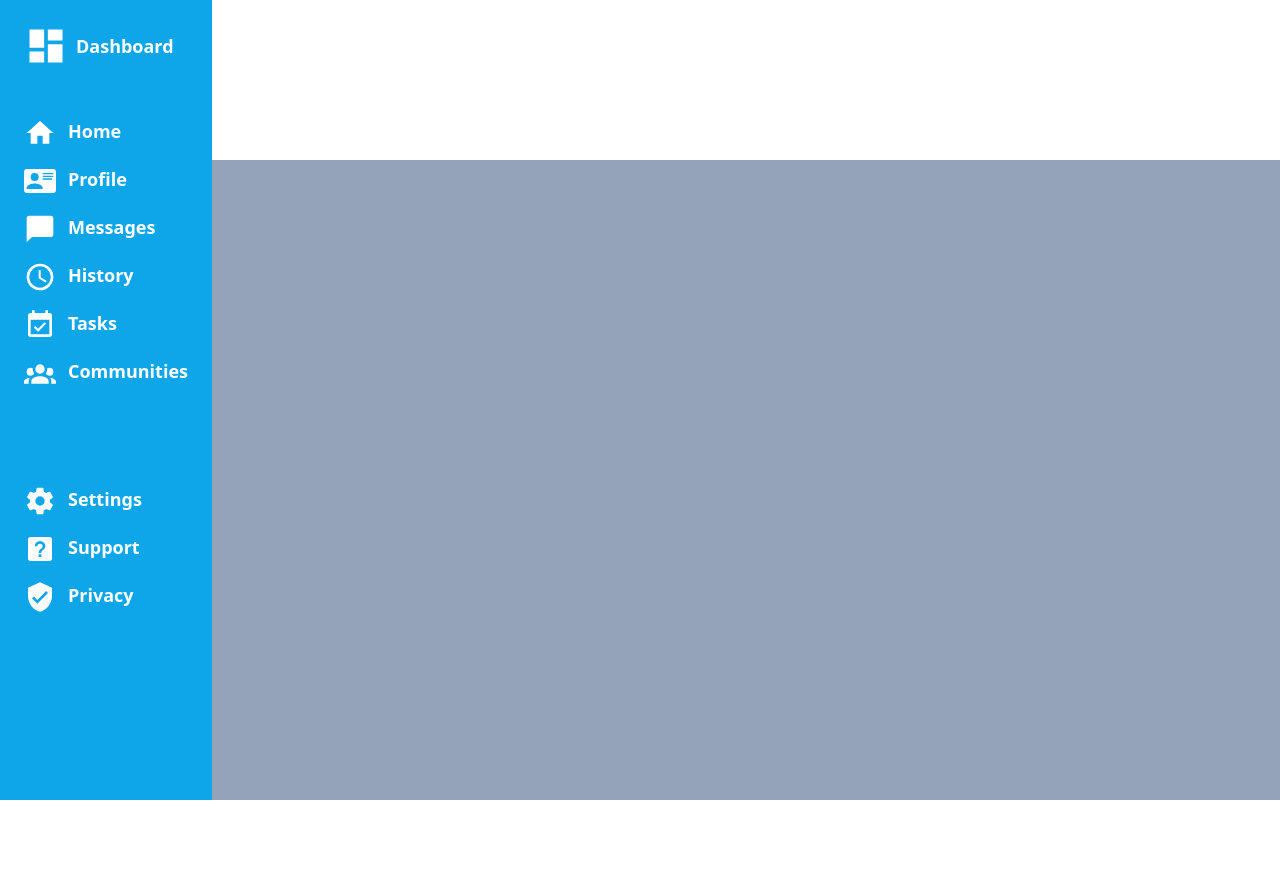
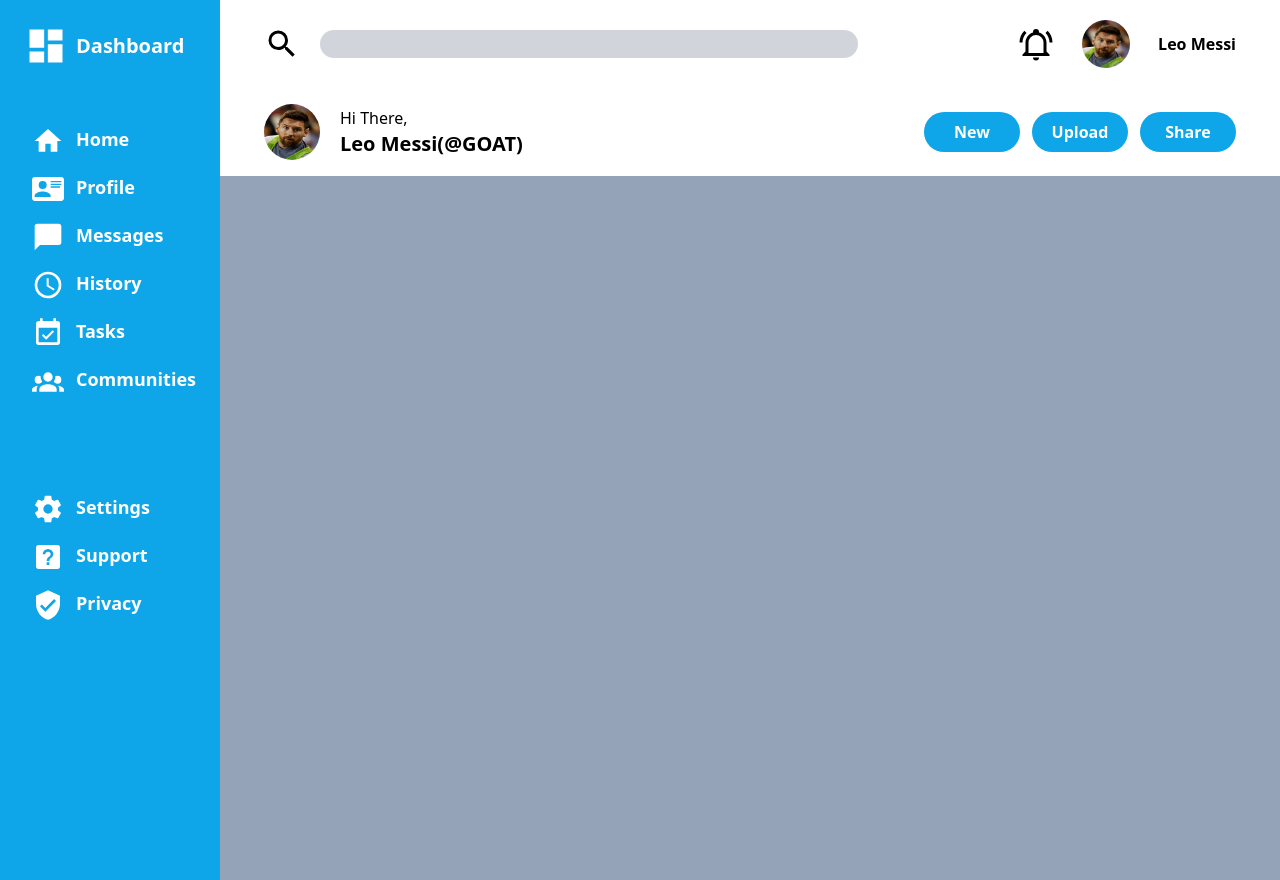
Before and after one commit to MarwanZahran25/Admin-Dashboard, a website: page index.html in a window 1280 px wide. Before the commit the page ends 800 px from the top, so only its background shows below. Drawn offline with nearby package versions, Linux system fonts and the light colour scheme.

Commit message:
added a header still if
fine

```diff
--- a/index.html
+++ b/index.html
@@ -12,50 +12,76 @@
       <div id="sidebar" class="bg-sky-500 col-start-1 row-span-full col-span-1 p-6 grid grid-rows-[1fr,9fr] gap-5">
         <div id="logo-container" class="flex items-center gap-2 self-start row-start-1 ">
           <svg class="fill-white w-11 h-auto" xmlns="http://www.w3.org/2000/svg" viewBox="0 0 24 24" ><path d="M13,3V9H21V3M13,21H21V11H13M3,21H11V15H3M3,13H11V3H3V13Z" /></svg>
-          <h5 class="text-white text-lg font-semibold" class="text-white font-extrabold text-xl">Dashboard</h5>
+          <h5 class="text-white text-xl font-semibold" class="text-white font-extrabold text-xl">Dashboard</h5>
         </div>
         <div id="navigation-items">
           <ul class="flex flex-col gap-4">
-            <li class="flex gap-3">
+            <li class="flex gap-3 pl-2">
               <svg class="w-8 h-auto fill-white" xmlns="http://www.w3.org/2000/svg" viewBox="0 0 24 24"><title>home</title><path d="M10,20V14H14V20H19V12H22L12,3L2,12H5V20H10Z" /></svg>
               <h5 class="text-white text-lg font-semibold">Home</h5>
             </li>
-            <li class="flex gap-3">
+            <li class="flex gap-3 pl-2">
               <svg class="fill-white w-8 h-auto " xmlns="http://www.w3.org/2000/svg" viewBox="0 0 24 24"><title>card-account-details</title><path d="M2,3H22C23.05,3 24,3.95 24,5V19C24,20.05 23.05,21 22,21H2C0.95,21 0,20.05 0,19V5C0,3.95 0.95,3 2,3M14,6V7H22V6H14M14,8V9H21.5L22,9V8H14M14,10V11H21V10H14M8,13.91C6,13.91 2,15 2,17V18H14V17C14,15 10,13.91 8,13.91M8,6A3,3 0 0,0 5,9A3,3 0 0,0 8,12A3,3 0 0,0 11,9A3,3 0 0,0 8,6Z" /></svg>
               <h5 class="text-white text-lg font-semibold">Profile</h5>
             </li>
-            <li class="flex gap-3">
+            <li class="flex gap-3 pl-2">
               <svg class="fill-white w-8 h-auto " xmlns="http://www.w3.org/2000/svg" viewBox="0 0 24 24"><title>message</title><path d="M20,2H4A2,2 0 0,0 2,4V22L6,18H20A2,2 0 0,0 22,16V4C22,2.89 21.1,2 20,2Z" /></svg>
               <h5 class="text-white text-lg font-semibold">Messages</h5>
             </li>
-            <li class="flex gap-3">
+            <li class="flex gap-3 pl-2">
               <svg class="fill-white w-8 h-auto " xmlns="http://www.w3.org/2000/svg" viewBox="0 0 24 24"><title>clock-outline</title><path d="M12,20A8,8 0 0,0 20,12A8,8 0 0,0 12,4A8,8 0 0,0 4,12A8,8 0 0,0 12,20M12,2A10,10 0 0,1 22,12A10,10 0 0,1 12,22C6.47,22 2,17.5 2,12A10,10 0 0,1 12,2M12.5,7V12.25L17,14.92L16.25,16.15L11,13V7H12.5Z" /></svg>
               <h5 class="text-white text-lg font-semibold">History</h5>
             </li>
-            <li class="flex gap-3">
+            <li class="flex gap-3 pl-2">
               <svg class="fill-white w-8 h-auto " xmlns="http://www.w3.org/2000/svg" viewBox="0 0 24 24"><title>calendar-check</title><path d="M19,19H5V8H19M19,3H18V1H16V3H8V1H6V3H5C3.89,3 3,3.9 3,5V19A2,2 0 0,0 5,21H19A2,2 0 0,0 21,19V5A2,2 0 0,0 19,3M16.53,11.06L15.47,10L10.59,14.88L8.47,12.76L7.41,13.82L10.59,17L16.53,11.06Z" /></svg>
               <h5 class="text-white text-lg font-semibold">Tasks</h5>
             </li>
-            <li class="flex gap-3 mb-20">
+            <li class="flex gap-3 pl-2 mb-20">
               <svg class="fill-white w-8 h-auto " xmlns="http://www.w3.org/2000/svg" viewBox="0 0 24 24"><title>account-group</title><path d="M12,5.5A3.5,3.5 0 0,1 15.5,9A3.5,3.5 0 0,1 12,12.5A3.5,3.5 0 0,1 8.5,9A3.5,3.5 0 0,1 12,5.5M5,8C5.56,8 6.08,8.15 6.53,8.42C6.38,9.85 6.8,11.27 7.66,12.38C7.16,13.34 6.16,14 5,14A3,3 0 0,1 2,11A3,3 0 0,1 5,8M19,8A3,3 0 0,1 22,11A3,3 0 0,1 19,14C17.84,14 16.84,13.34 16.34,12.38C17.2,11.27 17.62,9.85 17.47,8.42C17.92,8.15 18.44,8 19,8M5.5,18.25C5.5,16.18 8.41,14.5 12,14.5C15.59,14.5 18.5,16.18 18.5,18.25V20H5.5V18.25M0,20V18.5C0,17.11 1.89,15.94 4.45,15.6C3.86,16.28 3.5,17.22 3.5,18.25V20H0M24,20H20.5V18.25C20.5,17.22 20.14,16.28 19.55,15.6C22.11,15.94 24,17.11 24,18.5V20Z" /></svg>
               <h5 class="text-white text-lg font-semibold">Communities</h5>
             </li>
-            <li class="flex gap-3">
+            <li class="flex gap-3 pl-2">
               <svg class="fill-white w-8 h-auto" xmlns="http://www.w3.org/2000/svg" viewBox="0 0 24 24"><title>cog</title><path d="M12,15.5A3.5,3.5 0 0,1 8.5,12A3.5,3.5 0 0,1 12,8.5A3.5,3.5 0 0,1 15.5,12A3.5,3.5 0 0,1 12,15.5M19.43,12.97C19.47,12.65 19.5,12.33 19.5,12C19.5,11.67 19.47,11.34 19.43,11L21.54,9.37C21.73,9.22 21.78,8.95 21.66,8.73L19.66,5.27C19.54,5.05 19.27,4.96 19.05,5.05L16.56,6.05C16.04,5.66 15.5,5.32 14.87,5.07L14.5,2.42C14.46,2.18 14.25,2 14,2H10C9.75,2 9.54,2.18 9.5,2.42L9.13,5.07C8.5,5.32 7.96,5.66 7.44,6.05L4.95,5.05C4.73,4.96 4.46,5.05 4.34,5.27L2.34,8.73C2.21,8.95 2.27,9.22 2.46,9.37L4.57,11C4.53,11.34 4.5,11.67 4.5,12C4.5,12.33 4.53,12.65 4.57,12.97L2.46,14.63C2.27,14.78 2.21,15.05 2.34,15.27L4.34,18.73C4.46,18.95 4.73,19.03 4.95,18.95L7.44,17.94C7.96,18.34 8.5,18.68 9.13,18.93L9.5,21.58C9.54,21.82 9.75,22 10,22H14C14.25,22 14.46,21.82 14.5,21.58L14.87,18.93C15.5,18.67 16.04,18.34 16.56,17.94L19.05,18.95C19.27,19.03 19.54,18.95 19.66,18.73L21.66,15.27C21.78,15.05 21.73,14.78 21.54,14.63L19.43,12.97Z" /></svg>
               <h5 class="text-white text-lg font-semibold">Settings</h5>
             </li>
-            <li class="flex gap-3">
+            <li class="flex gap-3 pl-2">
               <svg class="fill-white w-8 h-auto" xmlns="http://www.w3.org/2000/svg" viewBox="0 0 24 24"><title>help-box</title><path d="M11,18H13V16H11V18M12,6A4,4 0 0,0 8,10H10A2,2 0 0,1 12,8A2,2 0 0,1 14,10C14,12 11,11.75 11,15H13C13,12.75 16,12.5 16,10A4,4 0 0,0 12,6M5,3H19A2,2 0 0,1 21,5V19A2,2 0 0,1 19,21H5A2,2 0 0,1 3,19V5A2,2 0 0,1 5,3Z" /></svg>
               <h5 class="text-white text-lg font-semibold">Support</h5>
             </li>
-            <li class="flex gap-3">
+            <li class="flex gap-3 pl-2">
               <svg class="fill-white w-8 h-auto" xmlns="http://www.w3.org/2000/svg" viewBox="0 0 24 24"><title>shield-check</title><path d="M10,17L6,13L7.41,11.59L10,14.17L16.59,7.58L18,9M12,1L3,5V11C3,16.55 6.84,21.74 12,23C17.16,21.74 21,16.55 21,11V5L12,1Z" /></svg>
               <h5 class="text-white text-lg font-semibold">Privacy</h5>
             </li>
           </ul>
         </div>
       </div>
-      <div id="header" class="bg-white"></div>
+      <div id="header" class="bg-white grid grid-rows-2 ">
+        <div id="first-row-of-header" class="flex row-start-1 p-5 px-11 gap-40 justify-between justify-self-stretch">
+          <div id="first-part-of-first-row" class="flex gap-5 items-center flex-1">
+            <img class="w-9 h-auto " src="./assets/magnify.svg" alt="">
+            <input type="text" disabled class="flex-1 rounded-2xl bg-gray-300 h-7">
+          </div>
+          <div id="seconed-part-of-first-row" class="flex gap-7 items-center">
+            <img class="w-9 h-auto" src="./assets/bell-ring-outline.svg" alt="">
+            <img class="w-12 h-12 rounded-full" src="./assets/licensed-image.jpeg" alt="">
+            <h4 class="font-bold">Leo Messi</h4>
+          </div>
+        </div>
+        <div id="seconed-row-of-header" class="flex justify-between px-11">
+          <div id="first-part-of-seconed-row" class="flex gap-5 items-center">
+            <img class="w-14 h-14 rounded-full " src="./assets/licensed-image.jpeg" alt="">
+            <div id="welcome-message" class="flex flex-col">
+              <h4>Hi There,</h4>
+              <h4 class="text-xl font-bold">Leo Messi(@GOAT)</h4>
+            </div>
+          </div>
+          <div id="seconed-part-of-seconed-row" class="flex gap-3 items-center">
+            <button class="bg-sky-500 text-white font-bold rounded-3xl h-10 w-24 ">New</button>
+            <button class="bg-sky-500 text-white font-bold rounded-3xl h-10 w-24 ">Upload</button>
+            <button class="bg-sky-500 text-white font-bold rounded-3xl h-10 w-24 ">Share</button>
+          </div>
+        </div>
+      </div>
       <div id="main-content" class="bg-slate-400"></div>
      </div>
   </body>
```
Also changed, not shown: assets/bell-ring-outline.svg (added), assets/licensed-image.jpeg (added), assets/magnify.svg (added), assets/view-dashboard.svg (renamed from view-dashboard.svg).
